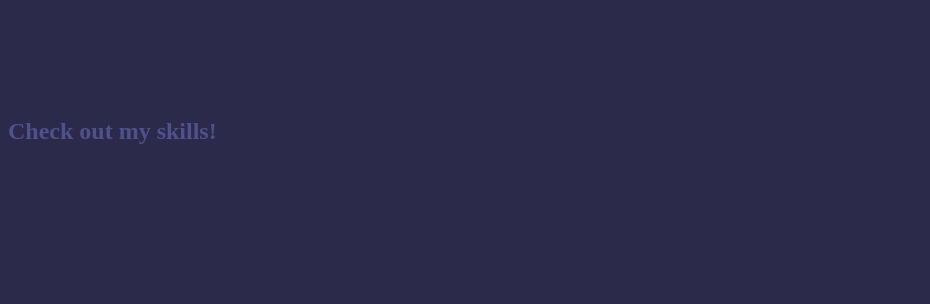
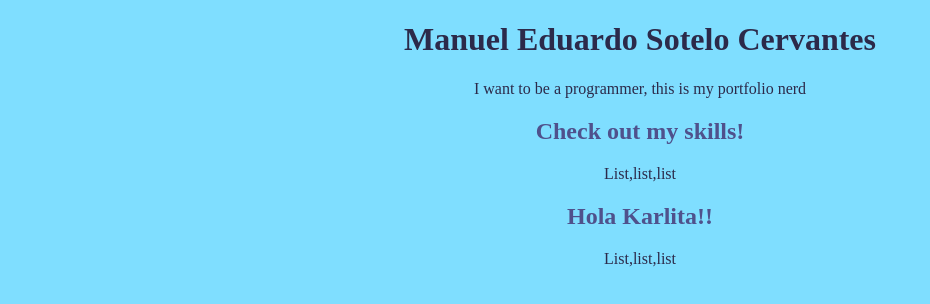
Before and after one commit to meduardoscervantes/portfolio-website, a plain HTML site: page Website/index.html in a window 1280 px wide. Shown: the whole page, without its empty margins (0-930 px from the left). Drawn offline with Linux system fonts and the light colour scheme.

Commit message:
Nothing changed, just demo

```diff
--- a/Website/index.html
+++ b/Website/index.html
@@ -1,9 +1,9 @@
 <!DOCTYPE html>
+<head>
+    <link rel="stylesheet" href="styles.css">
+</head>
 <div>
     <div>
-        <head>
-            <link rel="stylesheet" href="styles.css">
-        </head>
         <body>
             <h1 id="name">Manuel Eduardo Sotelo Cervantes</h1>
             <p id="open_info">I want to be a programmer, this is my portfolio nerd</p>
@@ -15,4 +15,10 @@
             <p>List,list,list</p>
         </body>
     </div>
+    <div>
+        <body>
+            <h2>Hola Karlita!!</h2>
+            <p>List,list,list</p>
+        </body>
+    </div>
 </div>
--- a/Website/styles.css
+++ b/Website/styles.css
@@ -4,7 +4,7 @@
 --space-cadet: #2c2a4aff;
 --baby-blue: #7fdeffff; */
 body{
-    background-color: var(--space-cadet);
+    background-color: var(--baby-blue);
 }
 h1{
     color: var(--space-cadet);
@@ -13,7 +13,7 @@ h1{
 }
 h2{
     color: var(--purple-navy);
-    text-align:left;
+    text-align:center;
 }
 p{
     color:   var(--space-cadet);
```
Also changed, not shown: 1 other file.
